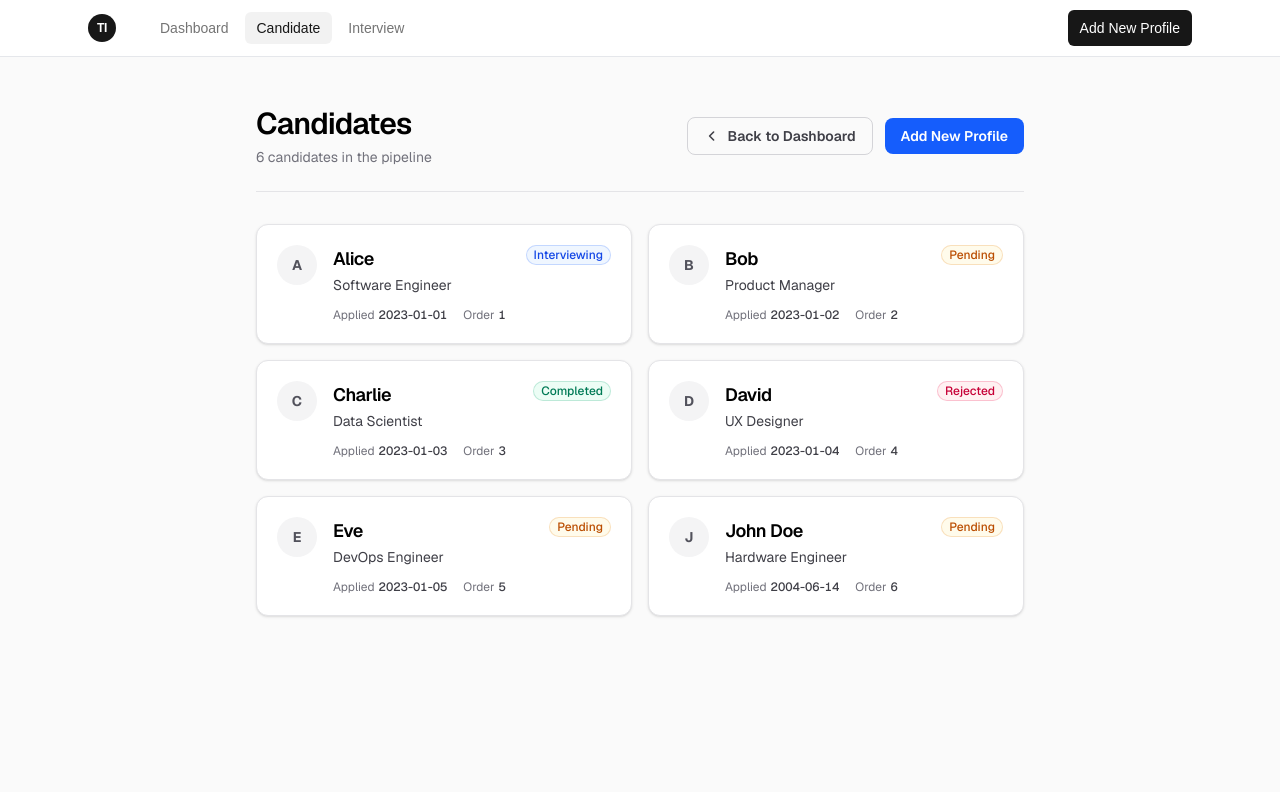
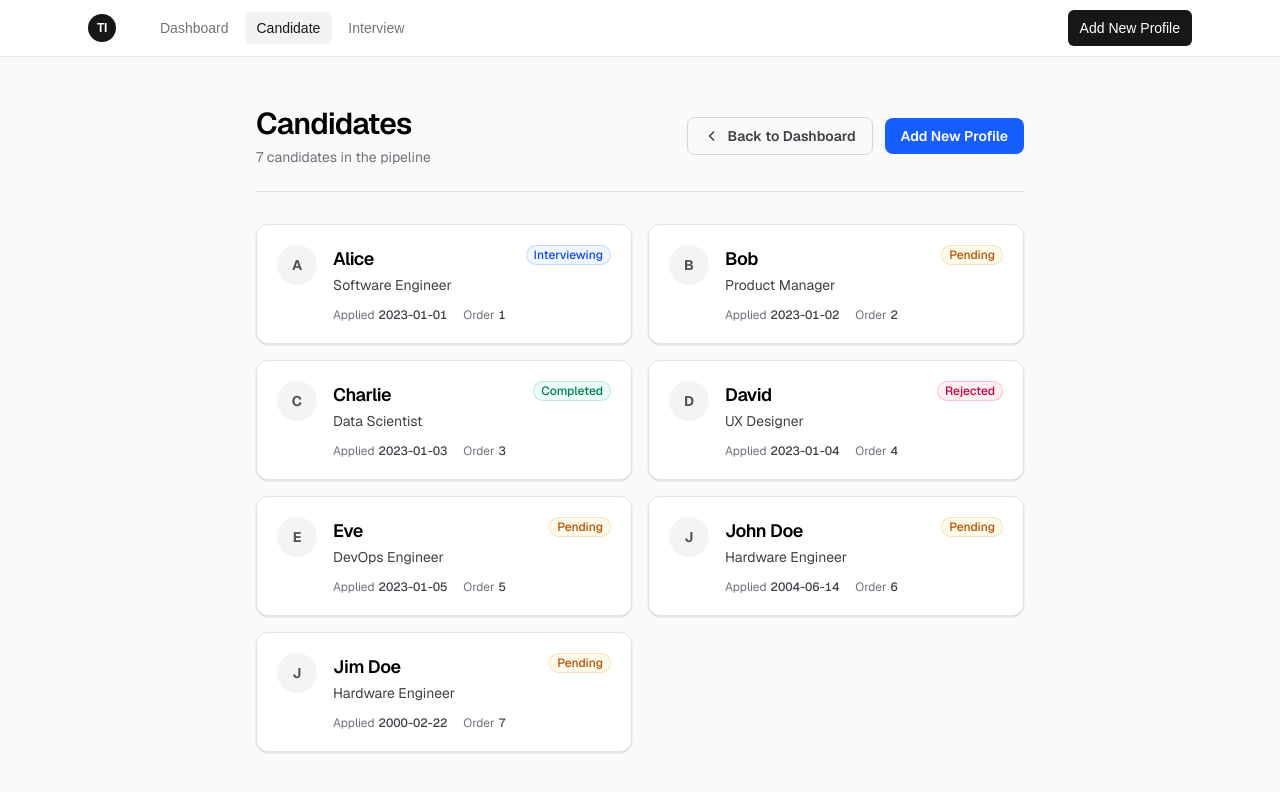
Before and after one commit to Tinnapat1406/track-interview, a Next.js app: page /candidate in a window 1280 px wide. Shown: the top 792 px of the page. Built offline with nearby package versions, Linux system fonts and the light colour scheme.

Commit message:
add delete

```diff
--- a/app/candidate/candidates.ts
+++ b/app/candidate/candidates.ts
@@ -51,3 +51,19 @@ export async function updateCandidateStatus(
 
 	return updated.find((c) => c.id === id) || null;
 }
+
+export async function deleteCandidate(
+	id:number
+): Promise<boolean>{
+	const candidates = await getCandidates();
+	const remaining = candidates.filter((c) => c.id !== id);
+	if(remaining.length === candidates.length) return false;
+
+	await fs.writeFile(
+		dataFile,
+		JSON.stringify({ candidates: remaining }, null, 2) + "\n",
+		"utf-8"
+	);
+
+	return true;
+}
--- a/app/candidate/data.json
+++ b/app/candidate/data.json
@@ -41,6 +41,13 @@
       "position": "Hardware Engineer",
       "applied": "2004-06-14",
       "status": "pending"
+    },
+    {
+      "id": 7,
+      "name": "Jim Doe",
+      "position": "Hardware Engineer",
+      "applied": "2000-02-22",
+      "status": "pending"
     }
   ]
 }
```
